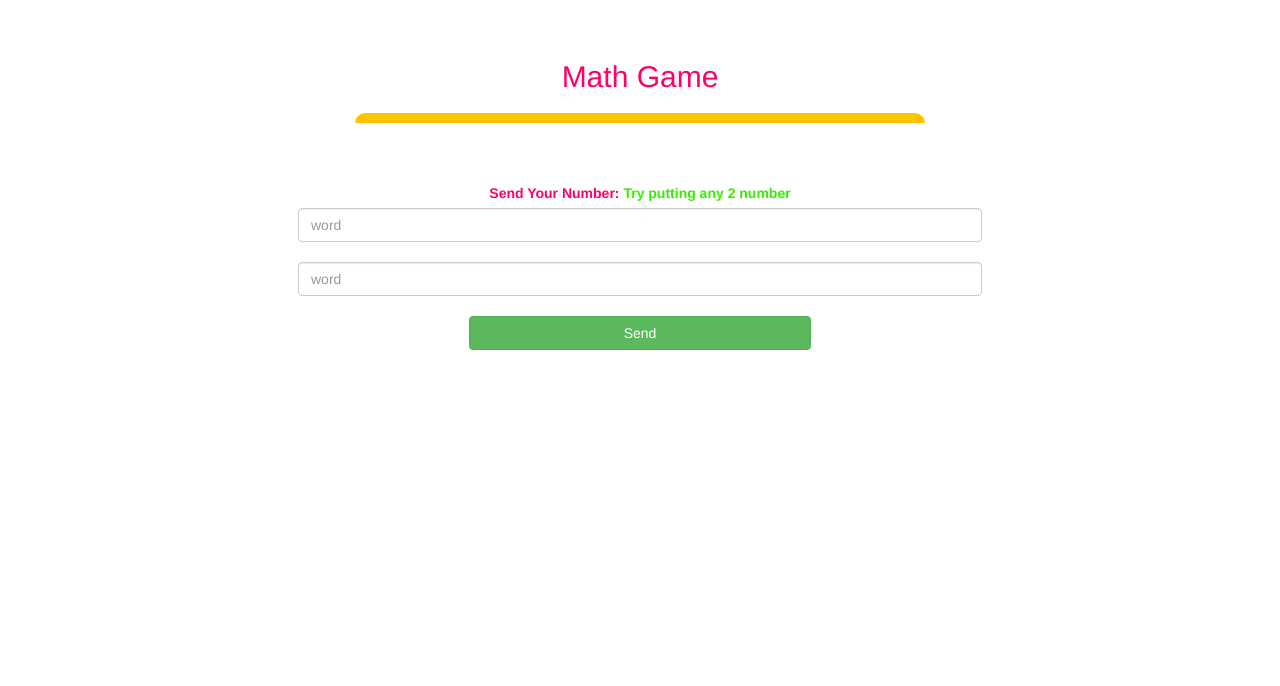
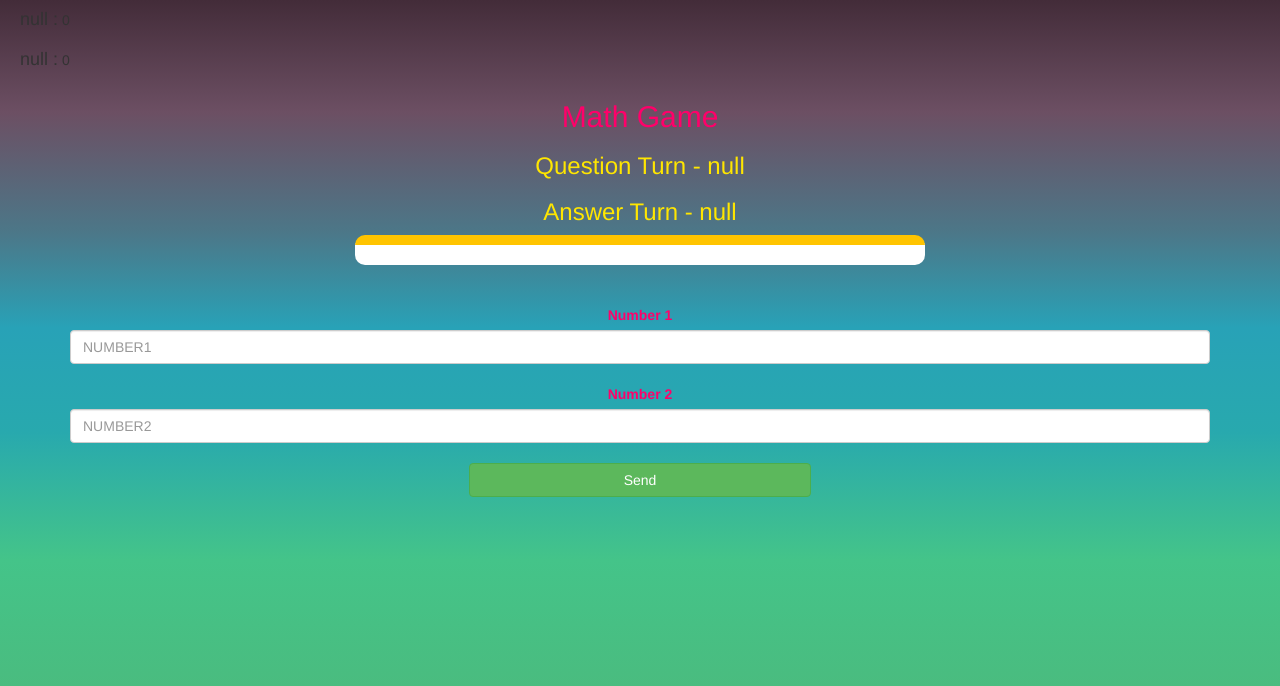
Before and after one commit to tanishadas1212/project-math-game, a plain HTML site: page math_game_page.html in a window 1280 px wide. Drawn offline with nearby package versions, Linux system fonts and the light colour scheme.

Commit message:
Add files via upload

```diff
--- a/STYLE.CSS
+++ b/STYLE.CSS
@@ -1,18 +1,18 @@
 body
 {
-	background: white;
+	background-image: linear-gradient(to top, #4fb576 0%, #44c489 30%, #28a9ae 46%, #28a2b7 59%, #4c7788 71%, #6c4f63 86%, #432c39 100%);
 }
 
 h1 {
-	color: #ff006a;
+	color: #ff0062;
 }
 
-h3, label {
+ label {
 	color: yellow;
 }
 
-input {
-	color:#001aff
+h3, input {
+	color:#ffe600
 }
 
 	.login_div1 , .login_div2
--- a/math_game_page.html
+++ b/math_game_page.html
@@ -23,15 +23,17 @@
 		<div id="output" class="col-lg-6"></div>
 		<br>
 		<br>
-		<label style="color: #ff006a;">Send Your Number: <b style="color: rgb(55, 236, 0)">Try putting any 2 number</b></label>
-        <input type="text" id="word" class="form-control" placeholder="word">
+		<label style="color: #ff006a;"> Number 1 </label>
+        <input type="number" id="number1" class="form-control" placeholder="NUMBER1">
 		<br>
-        <input type="text" id="word" class="form-control" placeholder="word">
+		<label style="color: #ff006a;"> Number 2 </label>
+		<br>
+        <input type="number" id="number2" class="form-control" placeholder="NUMBER2">
         <br>
         <button onclick="send()" class="btn btn-success" style="width: 30%;">Send</button>
 	</center>
 </div>
 
-<script src="math_game_login.js"></script>
+<script src="math_game_page.js"></script>
 </body>
 </html>
--- /dev/null
+++ b/math_game_page.js
@@ -0,0 +1,29 @@
+player1_name = localStorage.getItem("player1_name");
+player2_name = localStorage.getItem("player2_name");
+
+player1_score = 0;
+player2_score = 0;
+
+document.getElementById("player1_name").innerHTML = player1_name + " : ";
+document.getElementById("player2_name").innerHTML = player2_name + " : ";
+
+document.getElementById("player1_score").innerHTML = player1_score;
+document.getElementById("player2_score").innerHTML = player2_score;
+
+document.getElementById("player_question").innerHTML = "Question Turn - " + player1_name;
+document.getElementById("player_answer").innerHTML = "Answer Turn - " + player2_name;
+
+function send()
+{
+    number1 = document.getElementById("number1").value
+    number2 = document.getElementById("number2").value
+    actual_number = parseInt(number1) * parseInt(number2)
+
+    question_word = "<h4>"+ number1 + " X " + number2 + "</h4>";
+    input_box = "<br>Answer : <input type='number' id='input_check_box'>";
+    check_button = "<br><br><button class='btn btn-info' onclick='check()'>Check</button>";
+    row = question_word + input_box + check_button ;
+    document.getElementById("output").innerHTML = row;
+    document.getElementById("number1").value = "";
+    document.getElementById("number2").value = "";
+}
```
